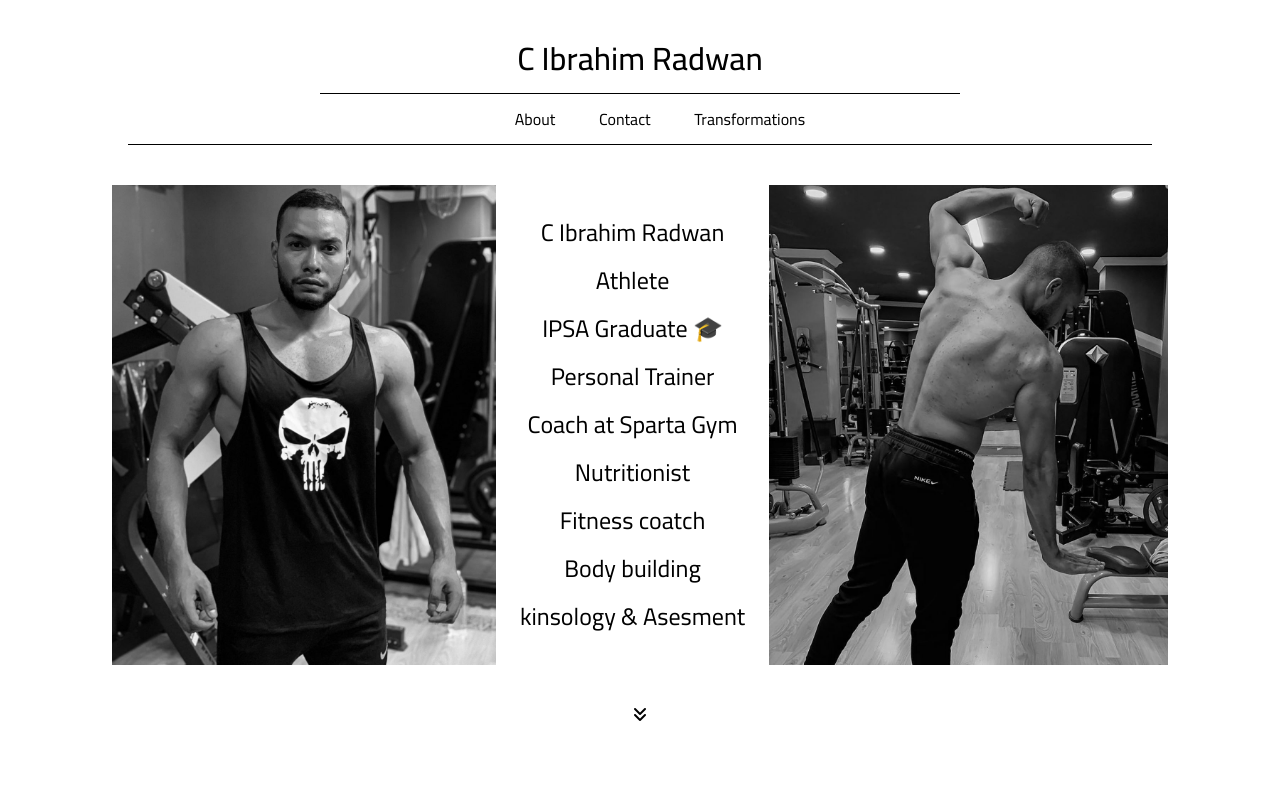
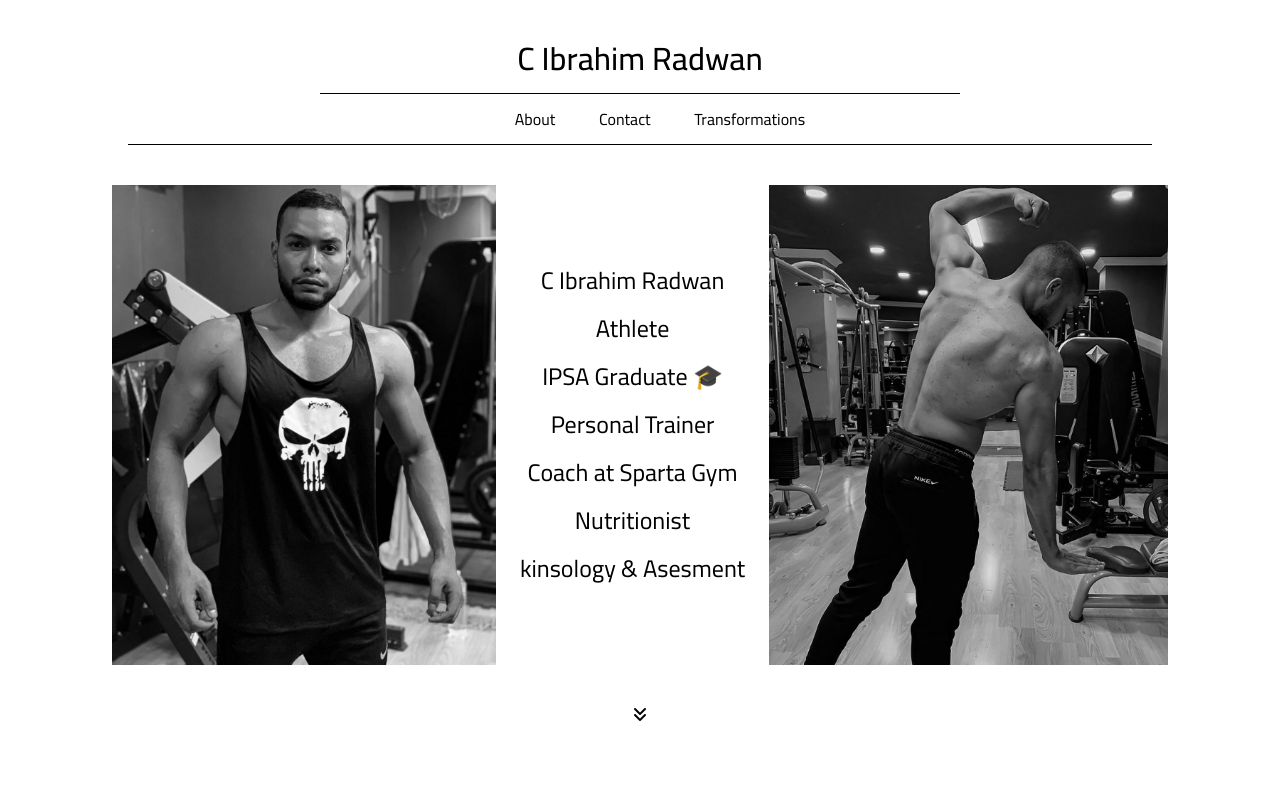
Before and after one commit to awabmahmod/Web_Personal_Acc, a plain HTML site: page index.html in a window 1280 px wide. Shown: the top 800 px of the page. Drawn offline with Linux system fonts and the light colour scheme.

Commit message:
ibrahim-update2

```diff
--- a/index.html
+++ b/index.html
@@ -31,8 +31,6 @@
                 Personal Trainer<br>
                 Coach at Sparta Gym<br>
                 Nutritionist<br>
-                Fitness coatch<br>
-                Body building<br>
                 kinsology & Asesment</p>
             <img src="./img/2.jpeg" alt="error" class="target">
         </div>
```
